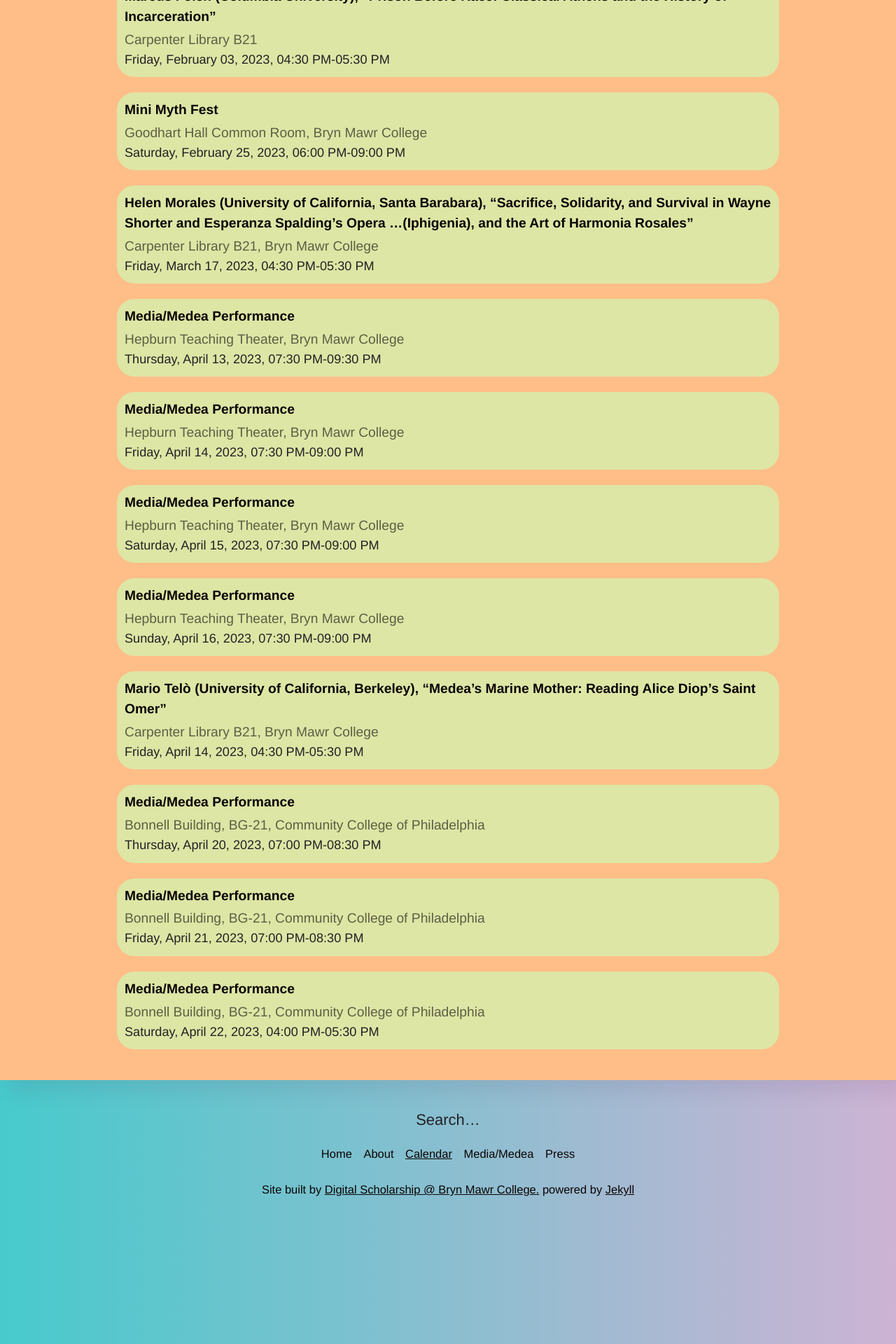
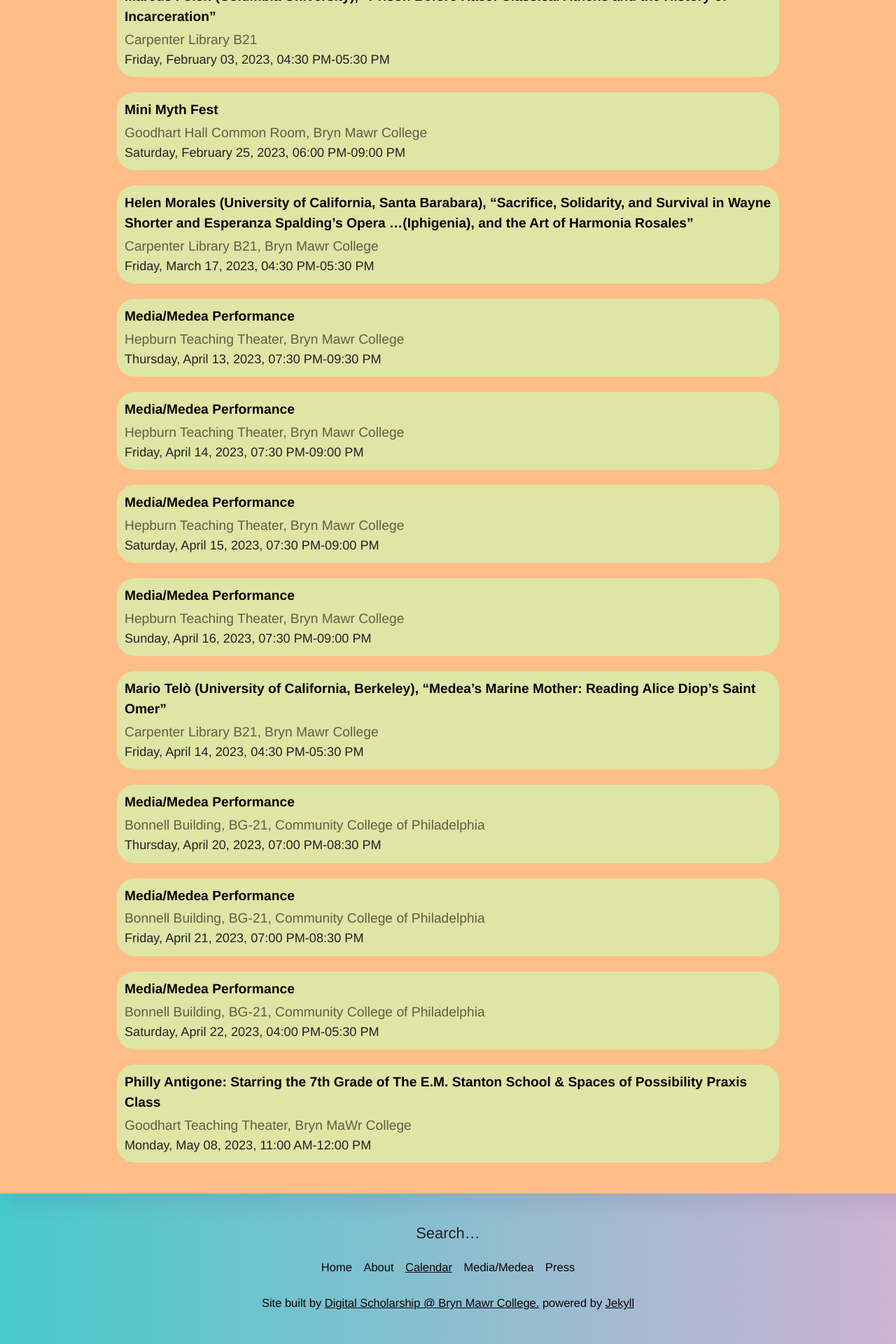
Before and after one commit to digbmc/media-medea, a Jekyll site: the page built from calendar.md, in a window 1280 px wide. Shown: the part 1009-2929 px from the top of the page at 70% size. Built offline with Jekyll 4.4.1, drawn with Linux system fonts in a browser that asks for light colours.

Commit message:
Add EM Stanton School Performance

```diff
--- a/_data/events.json
+++ b/_data/events.json
@@ -1,28 +1,24 @@
 [
     {
-    "title":
-        "Sibyl Kempson in Conversation on Writing Mythic Adaptations for the Stage",
+    "title": "Sibyl Kempson in Conversation on Writing Mythic Adaptations for the Stage",
     "description": "Community College of Philadelphia",
     "start": "2022-11-01T16:30:00",
     "end": "2022-11-01T17:00:00"
     },
     {
-    "title":
-        "James Ijames, “On Adapting Medea: A Conversation with Ava Shirazi”",
+    "title": "James Ijames, “On Adapting Medea: A Conversation with Ava Shirazi”",
     "description": "Carpenter Library B21, Bryn Mawr College",
     "start": "2022-12-22T16:30:00",
     "end": "2022-12-22T17:30:00"
     },
     {
-    "title":
-        "Asya Sigelman (Bryn Mawr College) & Kathleen Murphey (Community College of Philadelphia) in Conversation on Myth, Medea, and Greek Tragedy",
+    "title": "Asya Sigelman (Bryn Mawr College) & Kathleen Murphey (Community College of Philadelphia) in Conversation on Myth, Medea, and Greek Tragedy",
     "description": "Winnet Student Life Building Room S-2-3, Community College of Philadelphia",
     "start": "2023-01-27T13:00:00",
     "end": "2023-01-27T14:00:00"
     },
     {
-    "title":
-        "Marcus Folch (Columbia University), “Prison Before Race: Classical Athens and the History of Incarceration”",
+    "title": "Marcus Folch (Columbia University), “Prison Before Race: Classical Athens and the History of Incarceration”",
     "description": "Carpenter Library B21",
     "start": "2023-02-03T16:30:00",
     "end": "2023-02-03T17:30:00"
@@ -34,8 +30,7 @@
     "end": "2023-02-25T21:00:00"
     },
     {
-    "title":
-        "Helen Morales (University of California, Santa Barabara), “Sacrifice, Solidarity, and Survival in Wayne Shorter and Esperanza Spalding’s Opera …(Iphigenia), and the Art of Harmonia Rosales”",
+    "title": "Helen Morales (University of California, Santa Barabara), “Sacrifice, Solidarity, and Survival in Wayne Shorter and Esperanza Spalding’s Opera …(Iphigenia), and the Art of Harmonia Rosales”",
     "description": "Carpenter Library B21, Bryn Mawr College",
     "start": "2023-03-17T16:30:00",
     "end": "2023-03-17T17:30:00"
@@ -88,5 +83,11 @@
     "description": "Bonnell Building, BG-21, Community College of Philadelphia",
     "start": "2023-04-22T16:00:00",
     "end": "2023-04-22T17:30:00"
+    },
+    {
+    "title": "Philly Antigone: Starring the 7th Grade of The E.M. Stanton School & Spaces of Possibility Praxis Class",
+    "description": "Goodhart Teaching Theater, Bryn MaWr College",
+    "start": "2023-05-08T11:00:00",
+    "end": "2023-05-08T12:00:00"
     }
 ]
```
